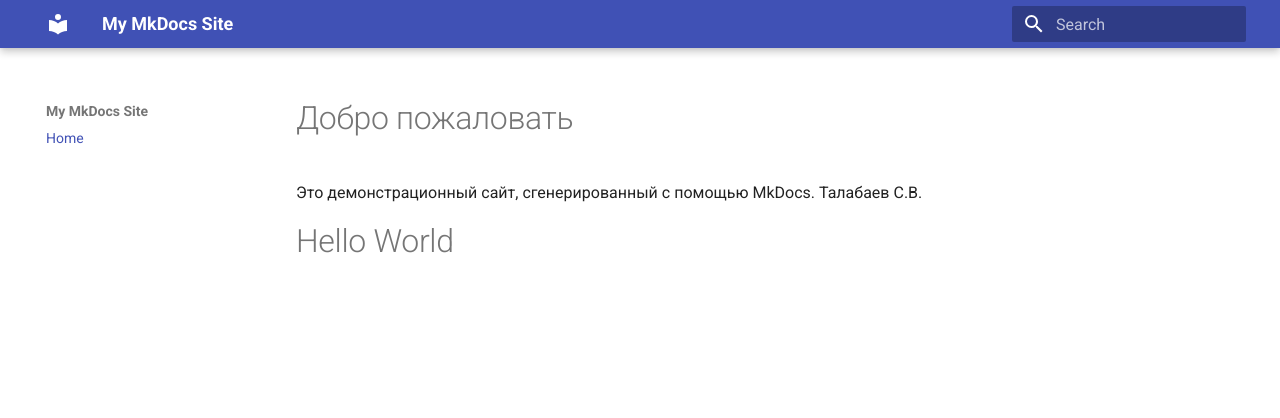
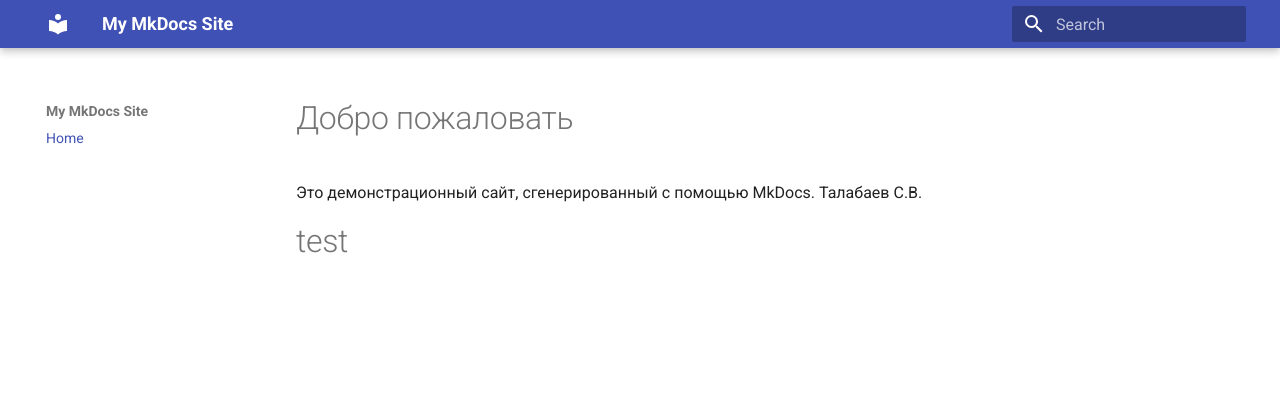
Before and after one commit to Stepachka/urban-octo-barnacle, an MkDocs documentation site: the page built from docs/index.md, in a window 1280 px wide. Shown: the top 418 px of the page. Built offline with MkDocs 1.6.1 and Material for MkDocs 9.7.7, drawn with Linux system fonts in a browser that asks for light colours.

Commit message:
feat: test ci

```diff
--- a/docs/index.md
+++ b/docs/index.md
@@ -3,4 +3,4 @@
 Это демонстрационный сайт, сгенерированный с помощью MkDocs.
 Талабаев С.В.
 
-# Hello World
+# test
```
Also changed, not shown: 1 other file.
